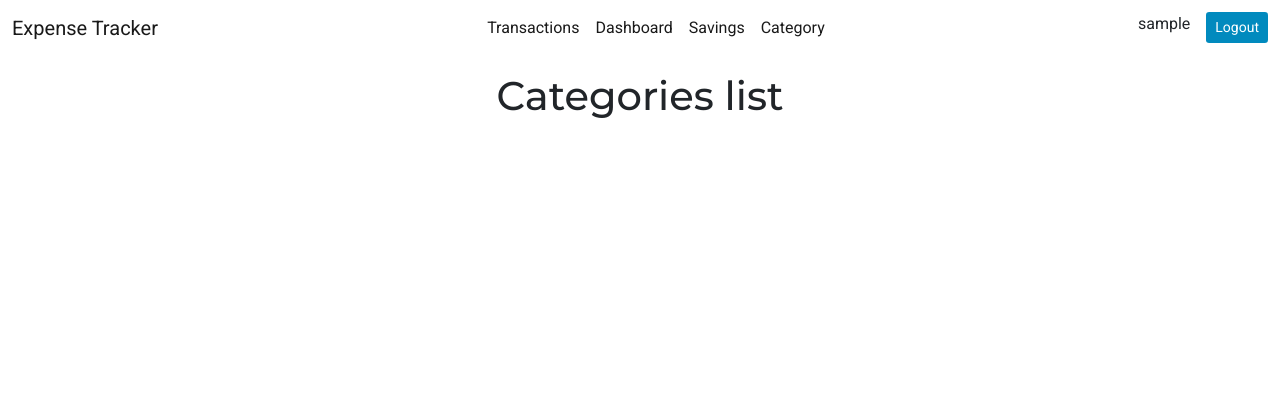
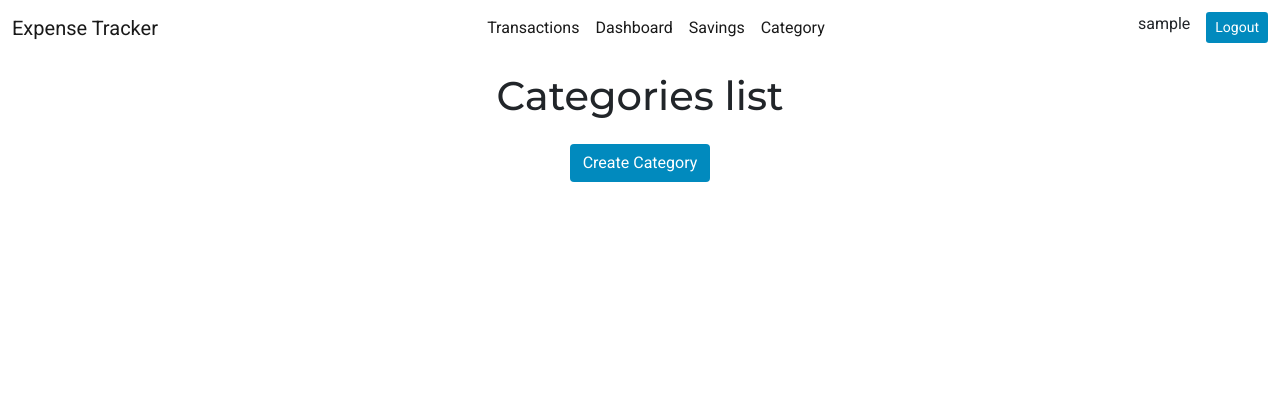
Before and after one commit to jmanager25/ExpenseTrack, a Django app: page /category/ in a window 1280 px wide. Shown: the top 420 px of the page. Run offline with Django 3.2, Linux system fonts and the light colour scheme; the visitor is signed in with stand-in values (Sample User, id 1); data that the repository does not hold is empty; some libraries are stand-ins or nearby versions.

Commit message:
Update category page

```diff
--- a/category/templates/category.html
+++ b/category/templates/category.html
@@ -3,6 +3,10 @@
 {% block content %}
 
 <h1 class="text-center mt-3">Categories list</h1>
+
+<div class="text-center m-4">
+    <a href="{% url 'add_category' %}" class="btn">Create Category</a>
+</div>
 
 <ul class="list-group list-group-flush ">
     {% for category in categories %}
```
